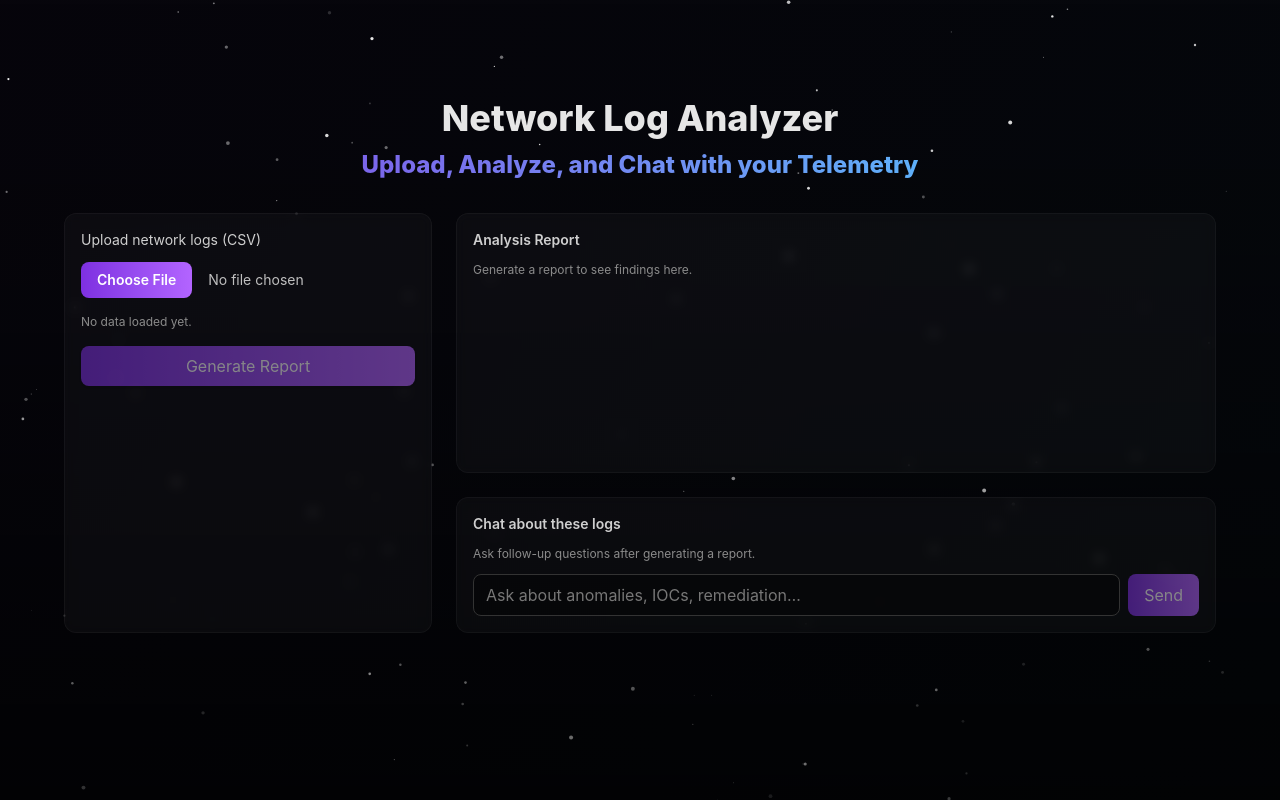
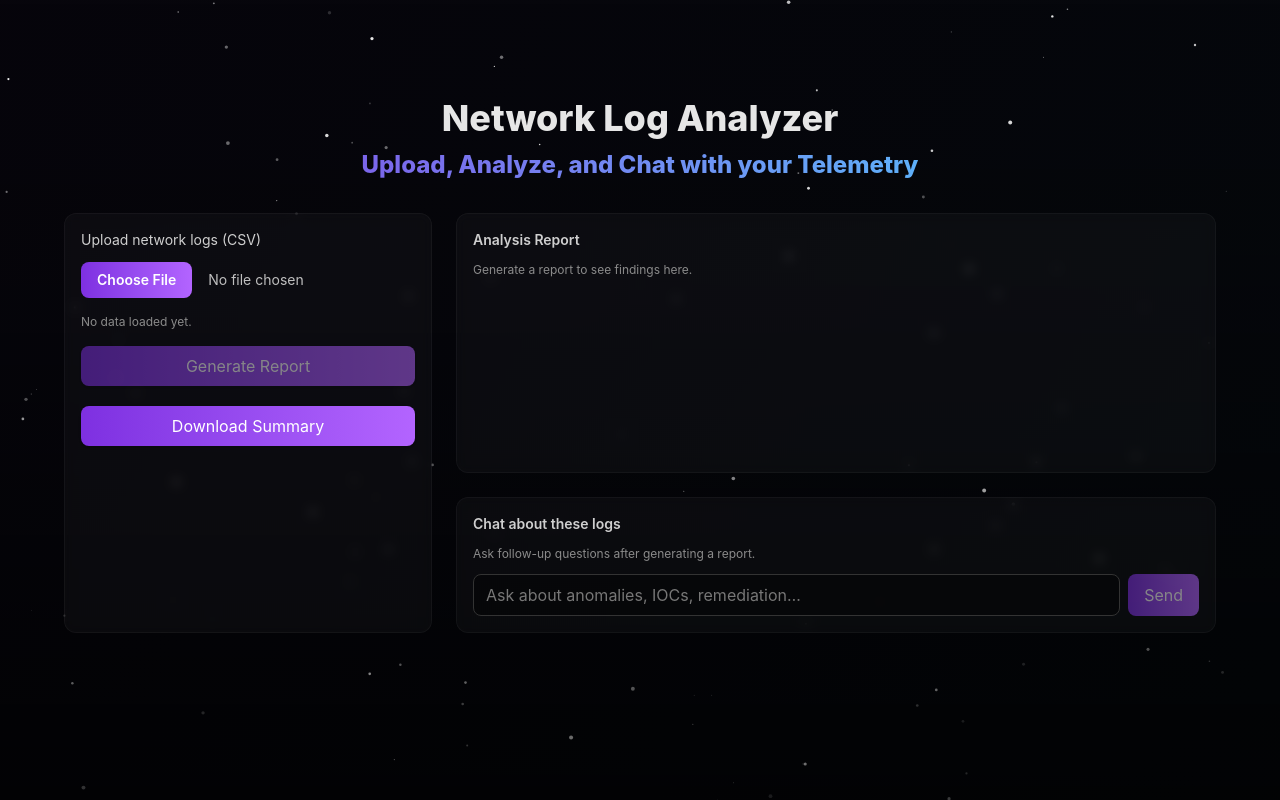
Before and after one commit to syedomar1/cyberfluxai, a Next.js app in the folder frontend/: page /analyzer in a window 1280 px wide. Built offline with nearby package versions, Linux system fonts and the light colour scheme.

Commit message:
Added report download feature

```diff
--- a/frontend/pages/analyzer.jsx
+++ b/frontend/pages/analyzer.jsx
@@ -18,6 +18,10 @@ export default function AnalyzerPage() {
   const [isGenerating, setIsGenerating] = useState(false);
   const [report, setReport] = useState("");
   const [reportError, setReportError] = useState("");
+
+  // NEW: download state + toast
+  const [isDownloading, setIsDownloading] = useState(false);
+  const [toast, setToast] = useState({ show: false, msg: "", type: "info" });
 
   const [chatInput, setChatInput] = useState("");
   const [chatMessages, setChatMessages] = useState([]); // {role: 'user'|'model', text}
@@ -155,6 +159,53 @@ export default function AnalyzerPage() {
     }
   };
 
+  // NEW: Download summary function.
+  // This calls a Next.js API proxy at /api/report/direct (see pages/api/report/direct.js below).
+  // The proxy will call your backend's /report/direct endpoint and return a PDF blob.
+  const downloadSummary = async ({ csv = "logs.csv", include_ai = true } = {}) => {
+    setToast({ show: false, msg: "", type: "info" });
+    setIsDownloading(true);
+    try {
+      // call the proxy route (relative) to avoid CORS issues deployed on Vercel
+      const apiUrl = `/api/report/direct?csv=${encodeURIComponent(csv)}&include_ai=${include_ai ? "true" : "false"}`;
+      const resp = await fetch(apiUrl, {
+        method: "GET",
+      });
+
+      if (!resp.ok) {
+        const txt = await resp.text().catch(() => "");
+        throw new Error(`Failed to download report: ${resp.status} ${txt}`);
+      }
+
+      const blob = await resp.blob();
+      // Determine filename from the response `Content-Disposition` if possible
+      let filename = "cyberflux_report.pdf";
+      const contentDisp = resp.headers.get("content-disposition") || "";
+      const m = /filename="?([^"]+)"?/.exec(contentDisp);
+      if (m && m[1]) filename = m[1];
+
+      // Create object URL and trigger download
+      const url = window.URL.createObjectURL(blob);
+      const a = document.createElement("a");
+      a.href = url;
+      a.download = filename;
+      document.body.appendChild(a);
+      a.click();
+      a.remove();
+      window.URL.revokeObjectURL(url);
+
+      setToast({ show: true, msg: "Summary downloaded.", type: "success" });
+    } catch (err) {
+      console.error("downloadSummary error:", err);
+      setToast({ show: true, msg: String(err?.message || err || "Download failed"), type: "error" });
+    } finally {
+      setIsDownloading(false);
+      // auto-hide toast after a while
+      setTimeout(() => setToast((t) => ({ ...t, show: false })), 4500);
+    }
+  };
+
+  // Build UI - preserve all existing markup & add button below the Generate button
   return (
     <section
       id="analyzer"
@@ -162,6 +213,23 @@ export default function AnalyzerPage() {
     >
       <StarsBG count={120} parallax={true} />
       <div className="pointer-events-none absolute inset-0 z-0 bg-gradient-to-b from-transparent via-black/20 to-black/60" />
+
+      {/* Spinner overlay when generating report or downloading */}
+      {(isGenerating || isDownloading) && (
+        <div className="fixed inset-0 z-50 flex items-center justify-center pointer-events-none">
+          <div className="pointer-events-auto bg-black/60 rounded-lg p-6 flex flex-col items-center gap-4">
+            <div className="w-12 h-12 border-4 border-t-transparent border-white rounded-full animate-spin" />
+            <div className="text-white text-sm">{isGenerating ? "Generating report..." : "Downloading summary..."}</div>
+          </div>
+        </div>
+      )}
+
+      {/* Simple toast */}
+      {toast.show && (
+        <div className={`fixed z-60 bottom-6 right-6 px-4 py-2 rounded-lg text-sm ${toast.type === "error" ? "bg-red-600 text-white" : toast.type === "success" ? "bg-green-600 text-white" : "bg-gray-800 text-white"}`}>
+          {toast.msg}
+        </div>
+      )}
 
       <motion.div
         initial={{ opacity: 0, y: 18 }}
@@ -236,6 +304,18 @@ export default function AnalyzerPage() {
               {reportError ? (
                 <div className="mt-2 text-xs text-red-400">{reportError}</div>
               ) : null}
+
+              {/* NEW: Download Summary button */}
+              <div className="mt-3">
+                <button
+                  type="button"
+                  onClick={() => downloadSummary({ csv: "logs.csv", include_ai: true })}
+                  disabled={isDownloading}
+                  className="w-full mt-2 px-4 py-2 rounded-lg bg-gradient-to-r from-[#7e30e1] to-[#b364ff] text-white shadow disabled:opacity-50"
+                >
+                  {isDownloading ? "Downloading..." : "Download Summary"}
+                </button>
+              </div>
             </div>
           </div>
 
--- /dev/null
+++ b/frontend/pages/api/report/direct.js
@@ -0,0 +1,53 @@
+// pages/api/report/direct.js
+import { Buffer } from "buffer";
+
+export default async function handler(req, res) {
+  const { csv = "logs.csv", include_ai = "true", nrows } = req.query;
+
+  // Backend base URL. Override in Vercel with NEXT_PUBLIC_BACKEND_URL env var
+  const BACKEND_BASE =
+    process.env.NEXT_PUBLIC_BACKEND_URL || "http://127.0.0.1:8001";
+
+  const params = new URLSearchParams();
+  params.set("csv", csv);
+  params.set("include_ai", include_ai);
+  if (nrows) params.set("nrows", String(nrows));
+
+  const backendUrl = `${BACKEND_BASE}/report/direct?${params.toString()}`;
+
+  try {
+    const backendResp = await fetch(backendUrl, {
+      method: "GET",
+    });
+
+    if (!backendResp.ok) {
+      const txt = await backendResp.text().catch(() => "");
+      console.error("[proxy] backend non-ok:", backendResp.status, txt);
+      return res
+        .status(502)
+        .json({
+          error: "Backend responded with error",
+          status: backendResp.status,
+          body: txt,
+        });
+    }
+
+    const arrayBuffer = await backendResp.arrayBuffer();
+    const buffer = Buffer.from(arrayBuffer);
+
+    // try to detect filename
+    const contentDisp = backendResp.headers.get("content-disposition") || "";
+    let filename = "cyberflux_report.pdf";
+    const m = /filename="?([^"]+)"?/.exec(contentDisp);
+    if (m && m[1]) filename = m[1];
+
+    res.setHeader("Content-Type", "application/pdf");
+    res.setHeader("Content-Length", String(buffer.length));
+    res.setHeader("Content-Disposition", `attachment; filename="${filename}"`);
+
+    return res.status(200).send(buffer);
+  } catch (err) {
+    console.error("[proxy] error calling backend:", err);
+    return res.status(500).json({ error: "Proxy error", detail: String(err) });
+  }
+}
```
